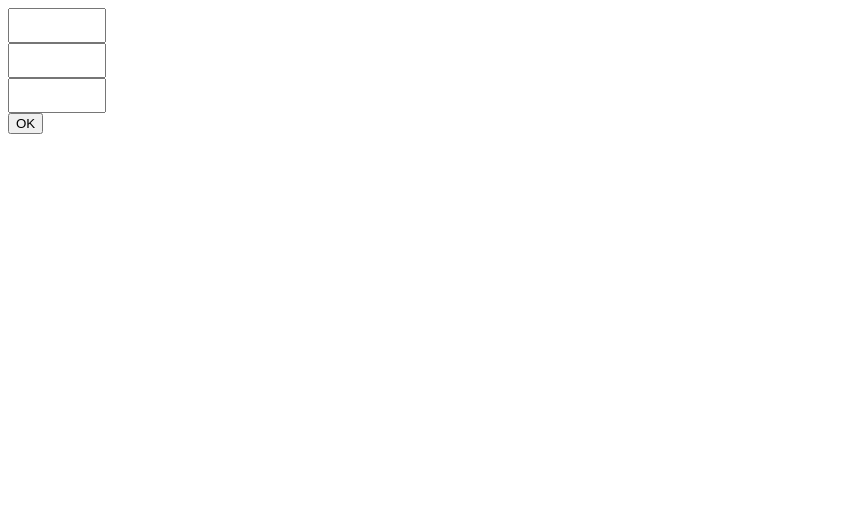
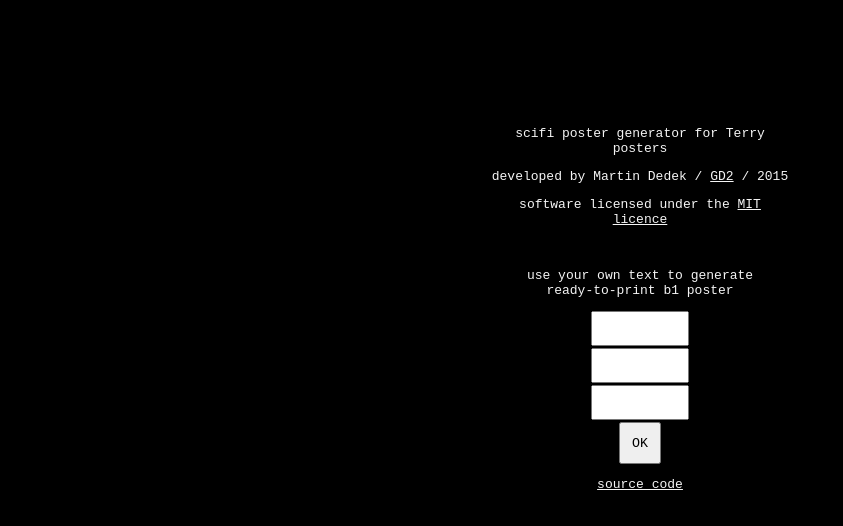
Before and after one commit to dedekm/terry-poster, a plain HTML site: page index.html in a window 1280 px wide. Shown: the whole page, without its empty margins (0-843 px from the left). Drawn offline with Linux system fonts and the light colour scheme.

Commit message:
* input css styles

```diff
--- a/index.html
+++ b/index.html
@@ -8,14 +8,32 @@
   <script src="lib/jspdf.debug.js"></script>
   <script src="lib/jquery-2.1.4.min.js" charset="utf-8"></script>
   <style media="screen">
+    body {
+      background-color: black;
+      color: whitesmoke;
+      font-size: 13px;
+    }
+    #input {
+      text-align: center;
+      font-family: monospace;
+      max-width: 300px;
+      margin: 10% auto;
+    }
+    #input a {
+      color: inherit;
+    }
     input {
+      margin: 2px auto;
       text-align: center;
       width: 90px;
       font-size: 25px;
       display: block;
     }
     button {
-      margin: auto;
+      font-family: monospace;
+      width: 42px;
+      height: 42px;
+      margin: 0 auto;
     }
   </style>
 </head>
@@ -23,10 +41,16 @@
 <body>
   <div id="input">
     <form>
+      <p>scifi poster generator for Terry posters</p>
+      <p>developed by Martin Dedek / <a href="https://www.facebook.com/gd2fud">GD2</a> / 2015</p>
+      <p>software licensed under the <a href="http://choosealicense.com/licenses/mit/">MIT licence</a></p>
+      <br>
+      <p>use your own text to generate ready&#8209;to&#8209;print b1 poster</p>
       <input type="text" name="line1" maxlength="3" width="30px" >
       <input type="text" name="line2" maxlength="3" width="30px" >
       <input type="text" name="line3" maxlength="3" width="30px" >
       <button type="button" name="button" id="button" onclick="init()">OK</button>
+      <p><a href="https://github.com/dedekm/terry-poster">source code</a></p>
     </form>
   </div>
   <script src="js/constants.js" charset="utf-8"></script>
```
